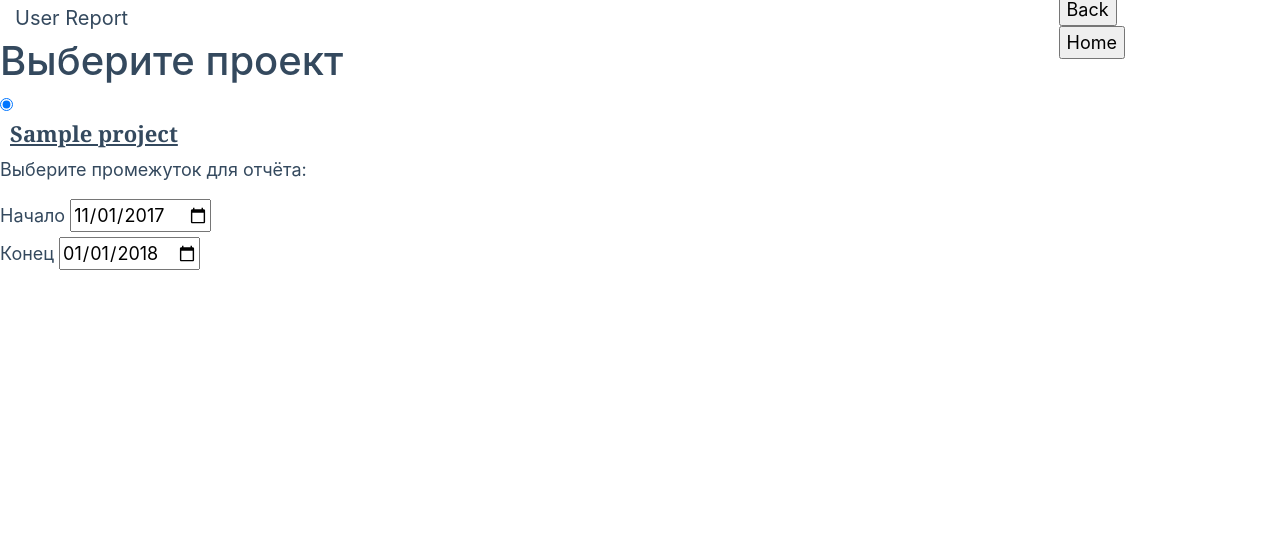
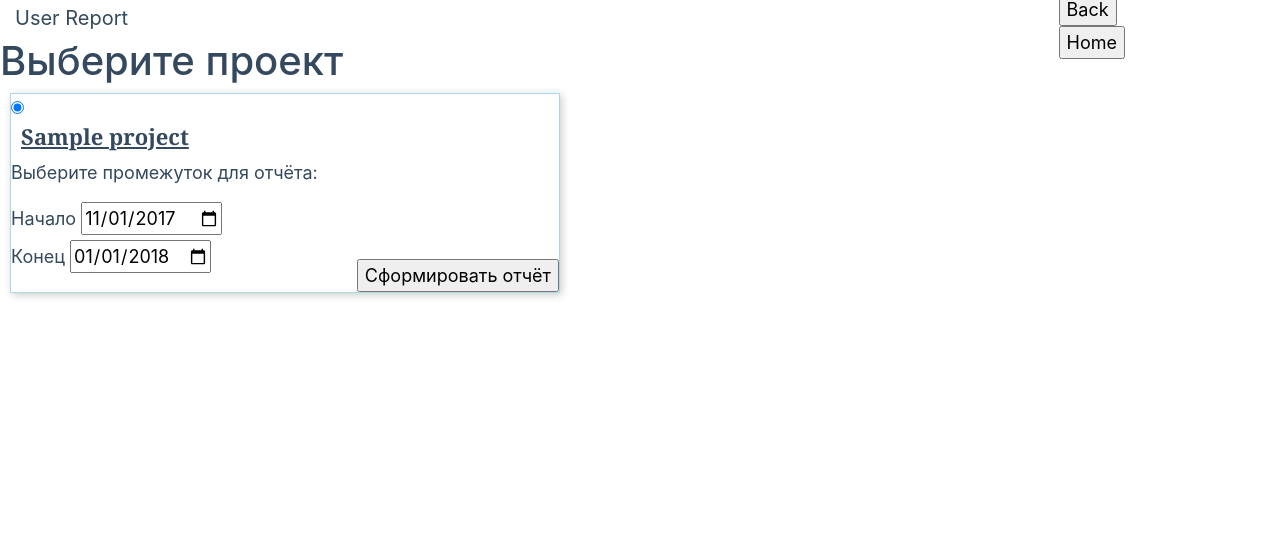
Before and after one commit to An-Death/Flask-scripts, a Flask app: page /scripts/user_activity_table/1 in a window 1280 px wide. Shown: the part 17-550 px from the top of the page. Run offline with Flask 2, Linux system fonts and the light colour scheme; tables that the repository leaves empty hold one stand-in row (values such as "Sample post"); parts of the project's set-up code (start-up, migrations or seed data) failed here and were passed over; some libraries are stand-ins or nearby versions.

Commit message:
One page choose project form with links

```diff
--- a/static/css/style.css
+++ b/static/css/style.css
@@ -118,17 +118,17 @@ body {
     margin: 10px 30px;
 }
 
-/*.param_table_form {*/
-/*position: relative;*/
-/*!*background: #dddff0;*!*/
-/*width: 550px;*/
-/*height: 200px;*/
-/*margin: 10px 10px 10px;*/
-/*border: 1px solid lightblue;*/
-/*-webkit-box-shadow: 2px 2px 8px rgba(0,0,0,0.2);*/
-/*-moz-box-shadow: 2px 2px 8px rgba(0,0,0,0.2);*/
-/*box-shadow: 2px 2px 8px rgba(0,0,0,0.2);*/
-/*}*/
+.param_table_form {
+    position: relative;
+    /*background: #dddff0;*/
+    width: 550px;
+    height: 200px;
+    margin: 10px 10px 10px;
+    border: 1px solid lightblue;
+    -webkit-box-shadow: 2px 2px 8px rgba(0, 0, 0, 0.2);
+    -moz-box-shadow: 2px 2px 8px rgba(0, 0, 0, 0.2);
+    box-shadow: 2px 2px 8px rgba(0, 0, 0, 0.2);
+}
 
 .create_report {
     position: absolute;
--- a/templates/param_table/param_table_onepage.html
+++ b/templates/param_table/param_table_onepage.html
@@ -1,5 +1,6 @@
 {% for project in vars.get('projects') %}
-    <li><a href="#{{ project.network_id }}">{{ project.name_ru }}</a>
+    <li><a class='project'
+           href="{{ url_for(link, network_id=project.network_id) }}">{{ project.name_ru }}</a>
         {#<input type="radio" id="param-{{ loop.index }}" class="scripts-list" name="project" />#}
         {#                <label for="param-{{ loop.index }}">{{ project.name_ru }}</label><br>#}
         {#            <div class="input-form"></div>#}
```
Also changed, not shown: templates/users_activity_table/user_table_onepage.html (+18 -16 lines).
